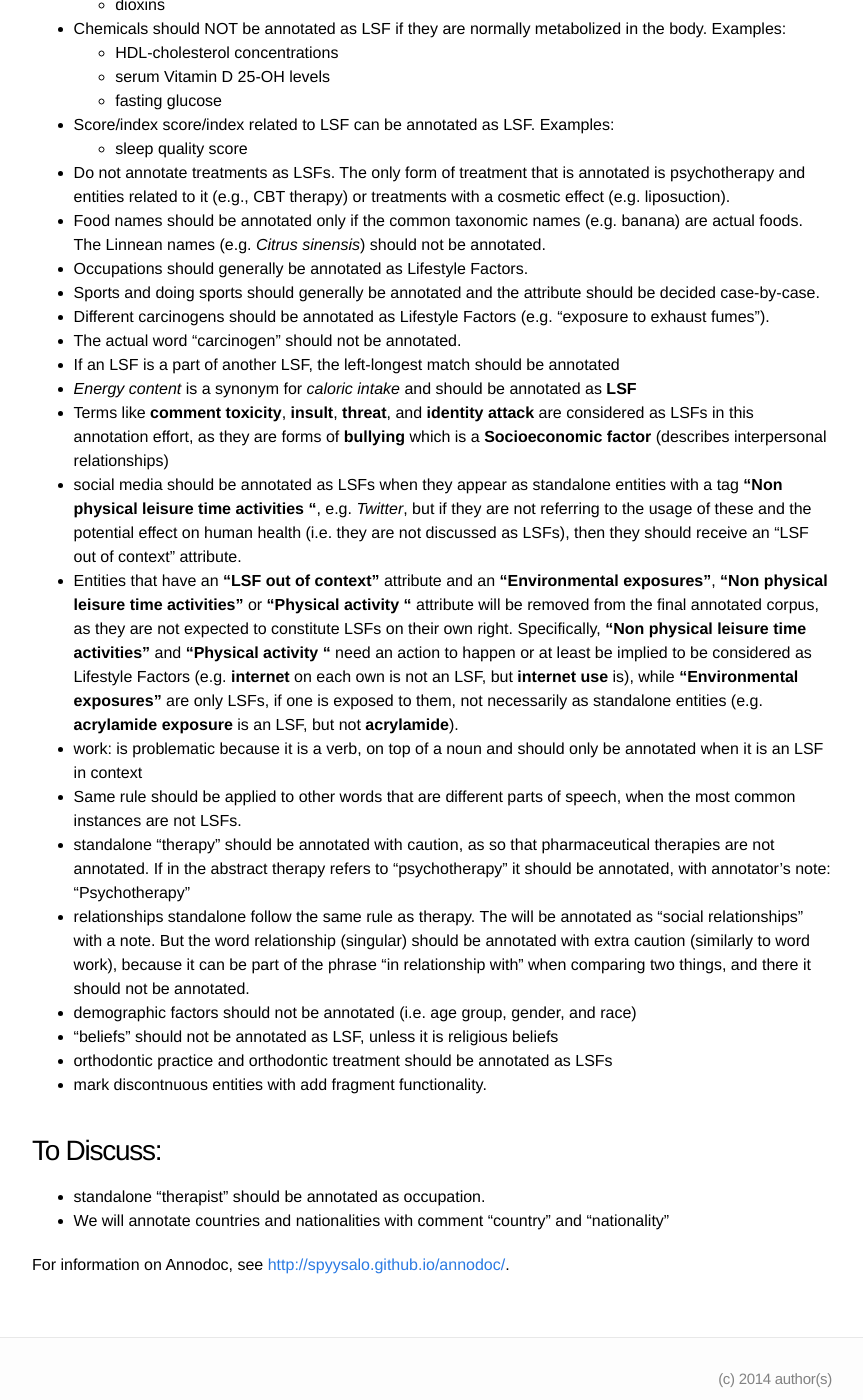
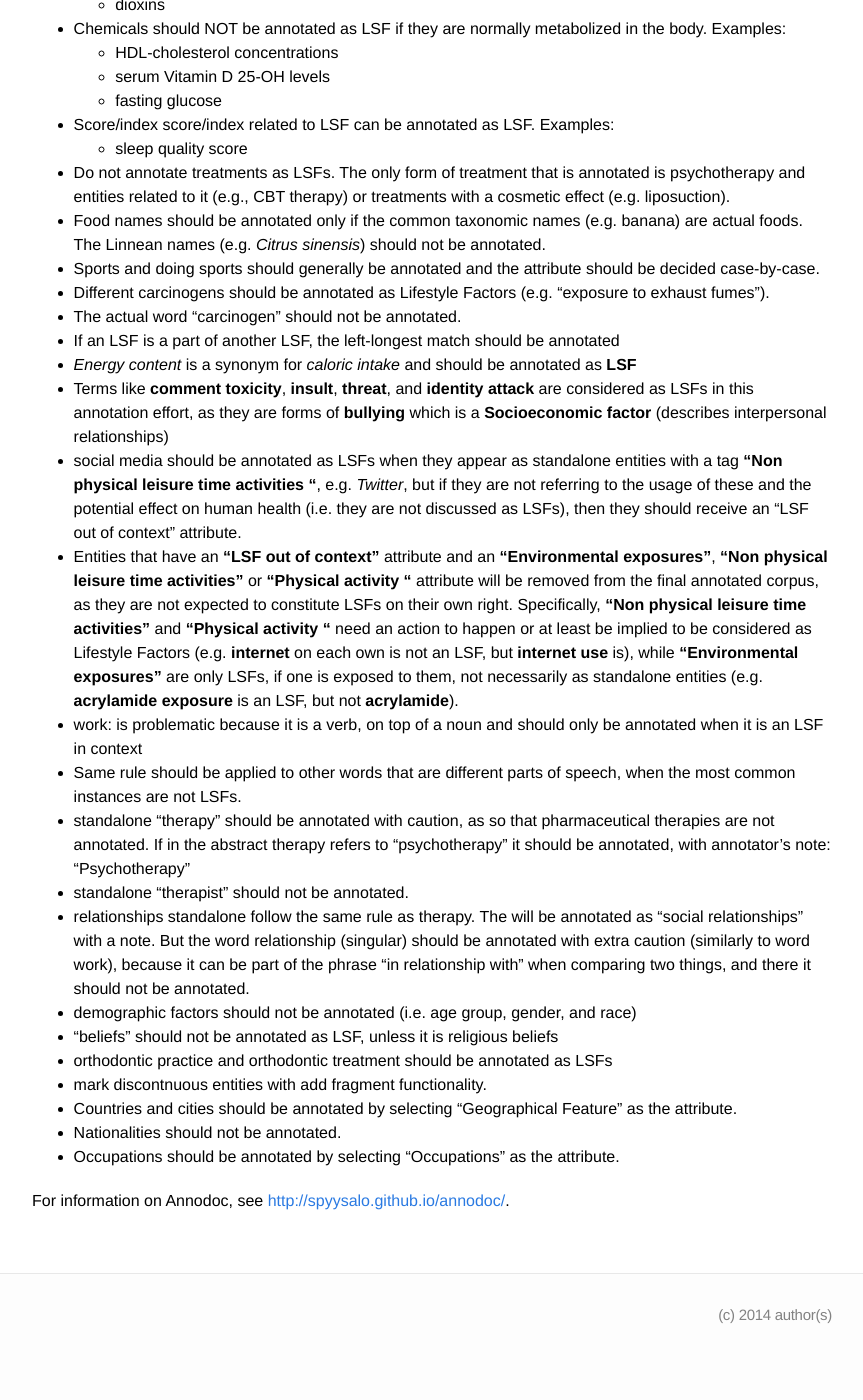
Before and after one commit to EvaMakri/lifestylefactors-annotation-docs, a Jekyll site: the page built from entities.md, in a window 1280 px wide and 1400 px high, scrolled down 2019 px. Shown: the whole window, without its empty margins (208-1071 px from the left). Built offline with Jekyll 4.4.1, drawn with Linux system fonts in a browser that asks for light colours; after the commit the page ends 3376 px from its top, so only the background shows below that.

Commit message:
Update entities.md

```diff
--- a/entities.md
+++ b/entities.md
@@ -85,8 +85,6 @@ There are two levels in the annotation process that the annotators should keep i
 
 * Food names should be annotated only if the common taxonomic names (e.g. banana) are actual foods. The Linnean names (e.g. _Citrus sinensis_) should not be annotated.
 
-* Occupations should generally be annotated as Lifestyle Factors.
-
 * Sports and doing sports should generally be annotated and the attribute should be decided case-by-case.
 
 * Different carcinogens should be annotated as Lifestyle Factors (e.g. "exposure to exhaust fumes").
@@ -109,6 +107,8 @@ There are two levels in the annotation process that the annotators should keep i
 
 * standalone "therapy" should be annotated with caution, as so that pharmaceutical therapies are not annotated. If in the abstract therapy refers to "psychotherapy" it should be annotated, with annotator's note: "Psychotherapy"
 
+* standalone "therapist" should not be annotated.
+
 * relationships standalone follow the same rule as therapy. The will be annotated as "social relationships" with a note. But the word relationship (singular) should be annotated with extra caution (similarly to word work), because it can be part of the phrase "in relationship with" when comparing two things, and there it should not be annotated.
 
 * demographic factors should not be annotated (i.e. age group, gender, and race)
@@ -119,10 +119,11 @@ There are two levels in the annotation process that the annotators should keep i
 
 * mark discontnuous entities with add fragment functionality.
 
+* Countries and cities should be annotated by selecting "Geographical Feature" as the attribute.
 
-## To Discuss:
-* standalone "therapist" should be annotated as occupation.
-* We will annotate countries and nationalities with comment "country" and "nationality"
+* Nationalities should not be annotated.
+
+* Occupations should be annotated by selecting "Occupations" as the attribute.
 
 
 For information on Annodoc, see <http://spyysalo.github.io/annodoc/>.
```
